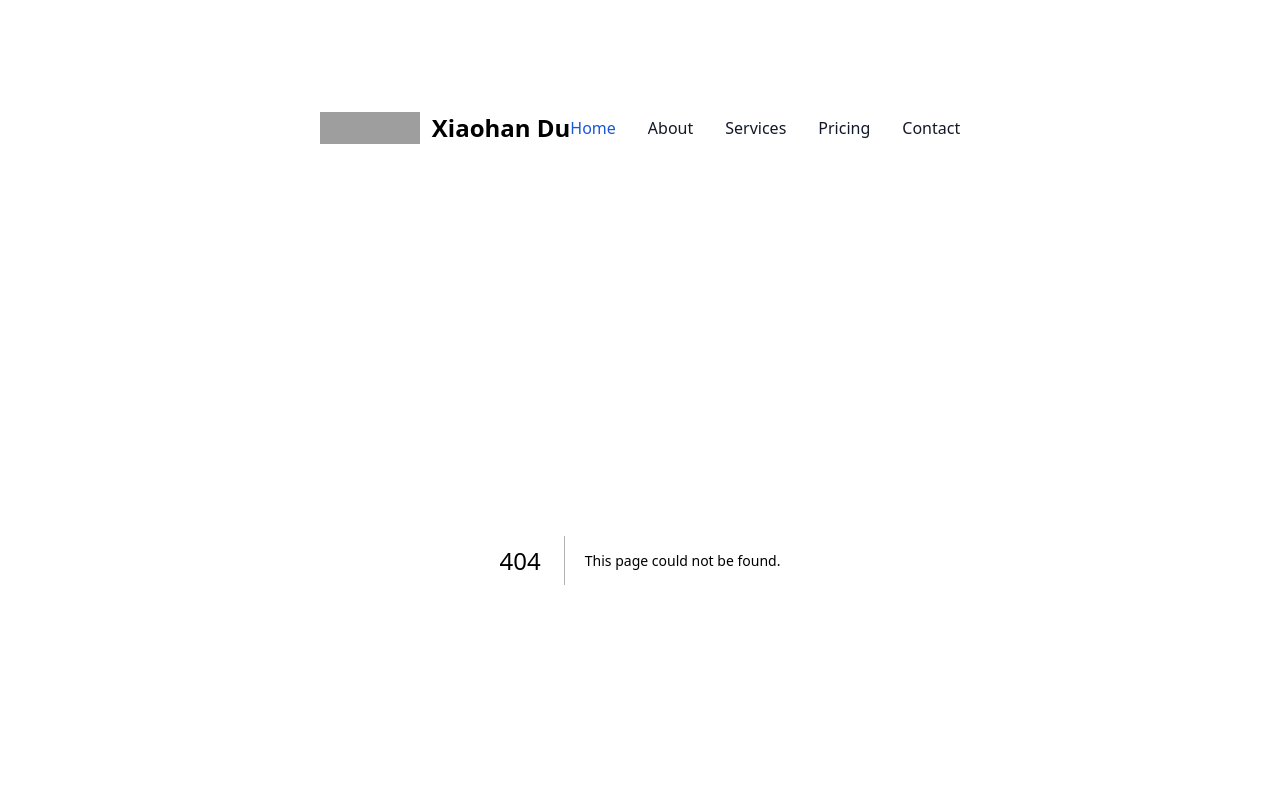
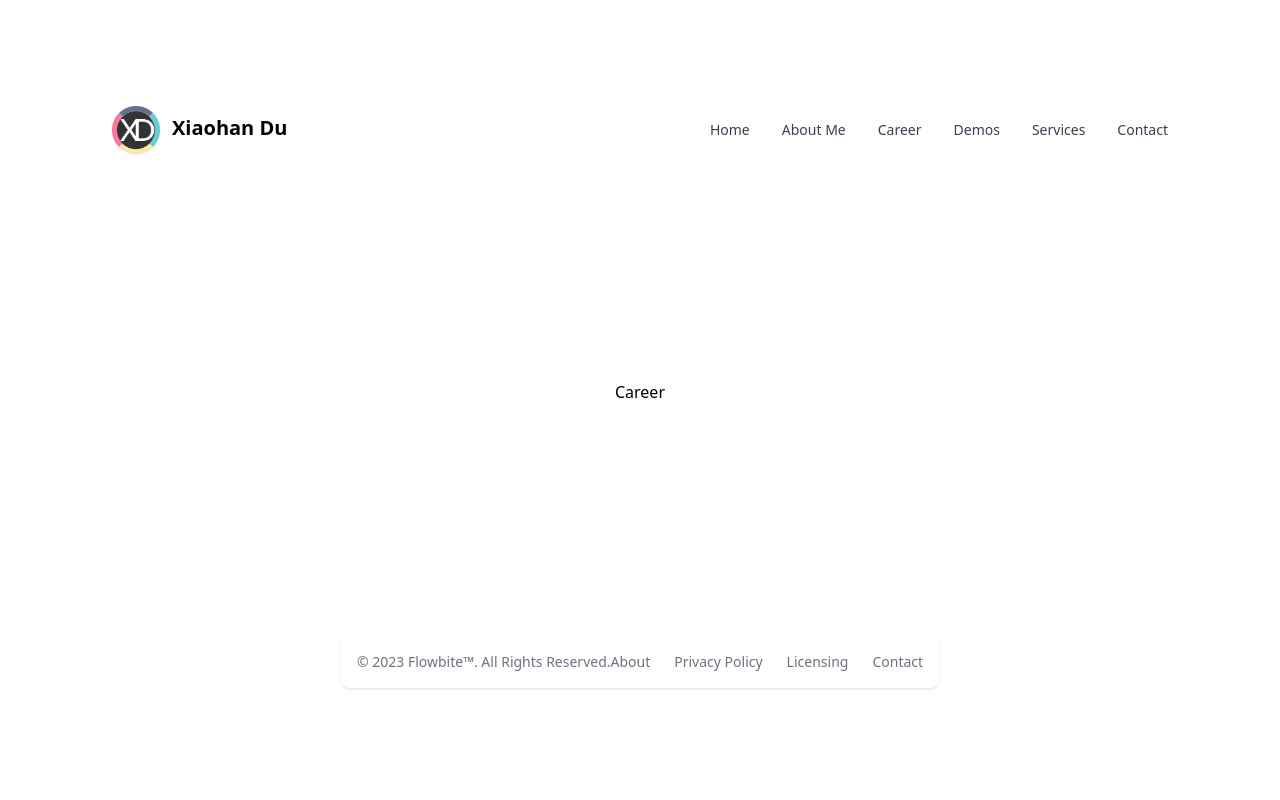
Before and after one commit to xiaohan-du/xiaohan-du, a Next.js app: page /career in a window 1280 px wide. Before the commit this address had no page. Shown: the top 800 px of the page. Built offline with nearby package versions, Linux system fonts and the light colour scheme; grey boxes are pictures that could not be loaded.

Commit message:
Add basic navbar with pages

```diff
--- a/pages/about.tsx
+++ b/pages/about.tsx
@@ -4,4 +4,4 @@ export default function About() {
       About me
     </div>
   )
-}
+};
--- /dev/null
+++ b/pages/career.tsx
@@ -0,0 +1,7 @@
+export default function Career() {
+  return (
+    <div>
+      Career
+    </div>
+  )
+};
--- /dev/null
+++ b/pages/contact.tsx
@@ -0,0 +1,7 @@
+export default function Contact() {
+  return (
+    <div>
+      Contact
+    </div>
+  )
+};
--- /dev/null
+++ b/pages/demos.tsx
@@ -0,0 +1,7 @@
+export default function Demos() {
+  return (
+    <div>
+      Demos
+    </div>
+  )
+};
--- /dev/null
+++ b/pages/services.tsx
@@ -0,0 +1,7 @@
+export default function Services() {
+  return (
+    <div>
+      Services
+    </div>
+  )
+};
--- a/postcss.config.js
+++ b/postcss.config.js
@@ -3,4 +3,7 @@ module.exports = {
     tailwindcss: {},
     autoprefixer: {},
   },
+  content: [
+    "./node_modules/flowbite/**/*.js"
+  ]
 }
--- a/src/app/components/Navbar/navbar.tsx
+++ b/src/app/components/Navbar/navbar.tsx
@@ -1,39 +1,24 @@
+'use client';
+
 import Link from "next/link";
 import Image from "next/image";
-export const Navbar = () => {
+import { Navbar } from "flowbite-react";
+export default function DefaultNavbar() {
   return (
-    <nav className="bg-white border-gray-200 dark:bg-gray-900">
-      <div className="max-w-screen-xl flex flex-wrap items-center justify-between mx-auto p-4">
-        <Link href="https://flowbite.com/" className="flex items-center">
-          <Image src="https://flowbite.com/docs/images/logo.svg" className="h-8 mr-3" alt="Flowbite Logo" width={100} height={100}/>
-          <span className="self-center text-2xl font-semibold whitespace-nowrap dark:text-white">Xiaohan Du</span>
-        </Link>
-        <button data-collapse-toggle="navbar-default" type="button" className="inline-flex items-center p-2 w-10 h-10 justify-center text-sm text-gray-500 rounded-lg md:hidden hover:bg-gray-100 focus:outline-none focus:ring-2 focus:ring-gray-200 dark:text-gray-400 dark:hover:bg-gray-700 dark:focus:ring-gray-600" aria-controls="navbar-default" aria-expanded="false">
-          <span className="sr-only">Open main menu</span>
-          <svg className="w-5 h-5" aria-hidden="true" xmlns="http://www.w3.org/2000/svg" fill="none" viewBox="0 0 17 14">
-            <path stroke="currentColor" strokeLinecap="round" strokeLinejoin="round" strokeWidth="2" d="M1 1h15M1 7h15M1 13h15" />
-          </svg>
-        </button>
-        <div className="hidden w-full md:block md:w-auto" id="navbar-default">
-          <ul className="font-medium flex flex-col p-4 md:p-0 mt-4 border border-gray-100 rounded-lg bg-gray-50 md:flex-row md:space-x-8 md:mt-0 md:border-0 md:bg-white dark:bg-gray-800 md:dark:bg-gray-900 dark:border-gray-700">
-            <li>
-              <Link href="/#" className="block py-2 pl-3 pr-4 text-white bg-blue-700 rounded md:bg-transparent md:text-blue-700 md:p-0 dark:text-white md:dark:text-blue-500" aria-current="page">Home</Link>
-            </li>
-            <li>
-              <Link href="/about" className="block py-2 pl-3 pr-4 text-gray-900 rounded hover:bg-gray-100 md:hover:bg-transparent md:border-0 md:hover:text-blue-700 md:p-0 dark:text-white md:dark:hover:text-blue-500 dark:hover:bg-gray-700 dark:hover:text-white md:dark:hover:bg-transparent">About</Link>
-            </li>
-            <li>
-              <Link href="src/app/components#" className="block pimport Link from 'next/link';y-2 pl-3 pr-4 text-gray-900 rounded hover:bg-gray-100 md:hover:bg-transparent md:border-0 md:hover:text-blue-700 md:p-0 dark:text-white md:dark:hover:text-blue-500 dark:hover:bg-gray-700 dark:hover:text-white md:dark:hover:bg-transparent">Services</Link>
-            </li>
-            <li>
-              <Link href="src/app/components#" className="block py-2 pl-3 pr-4 text-gray-900 rounded hover:bg-gray-100 md:hover:bg-transparent md:border-0 md:hover:text-blue-700 md:p-0 dark:text-white md:dark:hover:text-blue-500 dark:hover:bg-gray-700 dark:hover:text-white md:dark:hover:bg-transparent">Pricing</Link>
-            </li>
-            <li>
-              <Link href="src/app/components#" className="block py-2 pl-3 pr-4 text-gray-900 rounded hover:bg-gray-100 md:hover:bg-transparent md:border-0 md:hover:text-blue-700 md:p-0 dark:text-white md:dark:hover:text-blue-500 dark:hover:bg-gray-700 dark:hover:text-white md:dark:hover:bg-transparent">Contact</Link>
-            </li>
-          </ul>
-        </div>
-      </div>
-    </nav>
+    <Navbar fluid rounded className='w-full'>
+      <Navbar.Brand as={Link} href="/">
+        <Image src="/images/logo.png" className="h-12 w-12 mr-3" alt="Flowbite Logo" width={100} height={100}/>
+        <span className="self-center text-xl font-semibold whitespace-nowrap dark:text-white pb-1">Xiaohan Du</span>
+      </Navbar.Brand>
+      <Navbar.Toggle />
+      <Navbar.Collapse>
+        <Navbar.Link as={Link} href="/">Home</Navbar.Link>
+        <Navbar.Link as={Link} href="/about">About Me</Navbar.Link>
+        <Navbar.Link as={Link} href="/career">Career</Navbar.Link>
+        <Navbar.Link as={Link} href="/demos">Demos</Navbar.Link>
+        <Navbar.Link as={Link} href="/services">Services</Navbar.Link>
+        <Navbar.Link as={Link} href="/contact">Contact</Navbar.Link>
+      </Navbar.Collapse>
+    </Navbar>
   )
 }
--- a/src/app/layout.tsx
+++ b/src/app/layout.tsx
@@ -1,4 +1,4 @@
-import { Navbar } from "@/app/components/Navbar/navbar";
+import DefaultNavbar from "@/app/components/Navbar/navbar";
 import { Footer } from "@/app/components/Footer/footer";
 import './globals.scss'
 
@@ -9,7 +9,7 @@ export default function Layout({ children }: LayoutProps) {
   return (
     <>
       <main className="flex min-h-screen flex-col items-center justify-between p-24 main">
-        <Navbar />
+        <DefaultNavbar />
         {children}
         <Footer />
       </main>
--- a/src/app/page.tsx
+++ b/src/app/page.tsx
@@ -11,4 +11,4 @@ export default function Home() {
       </div>
     </>
   )
-}
+};
```
Also changed, not shown: public/images/logo.png (added).
